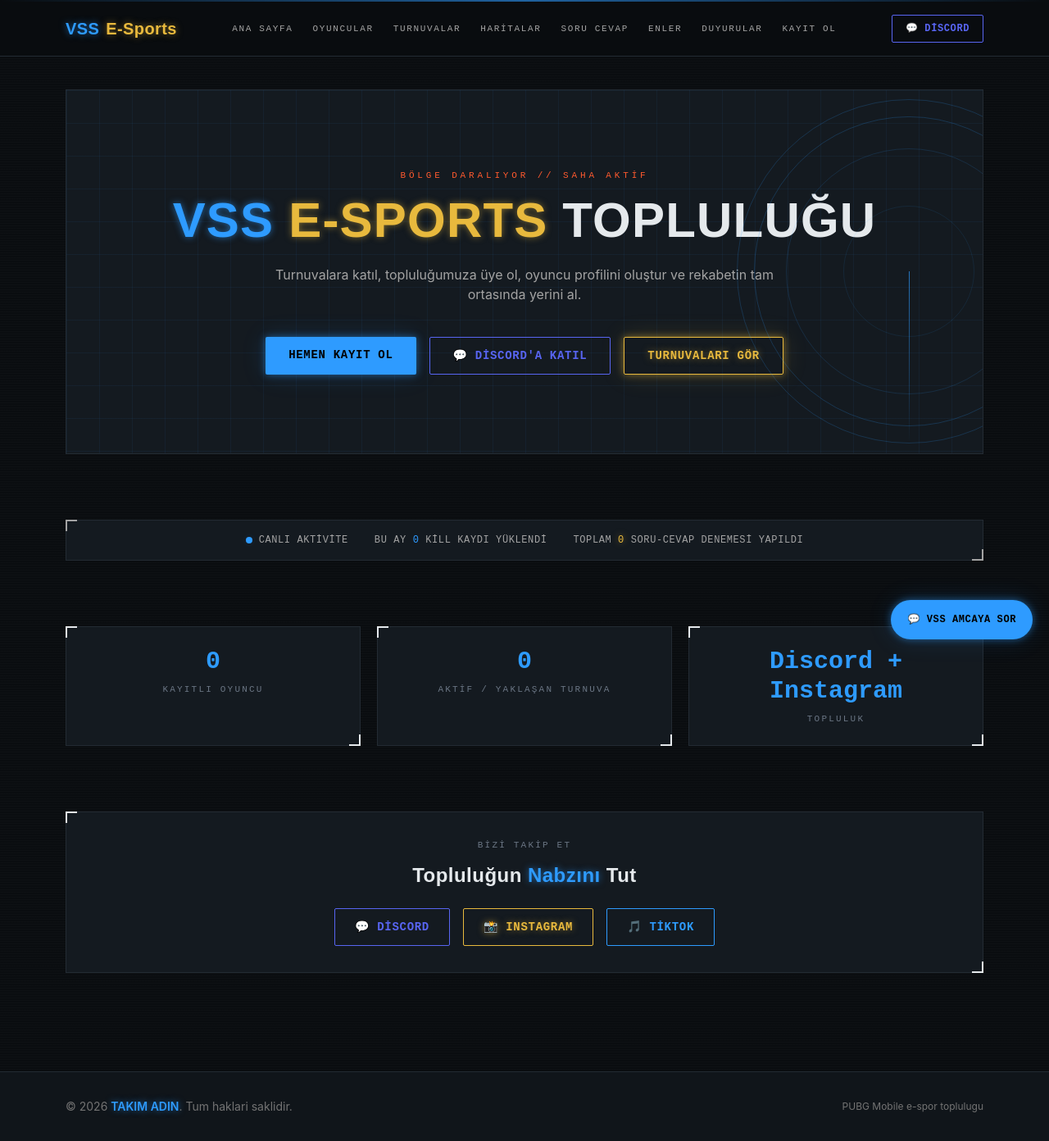
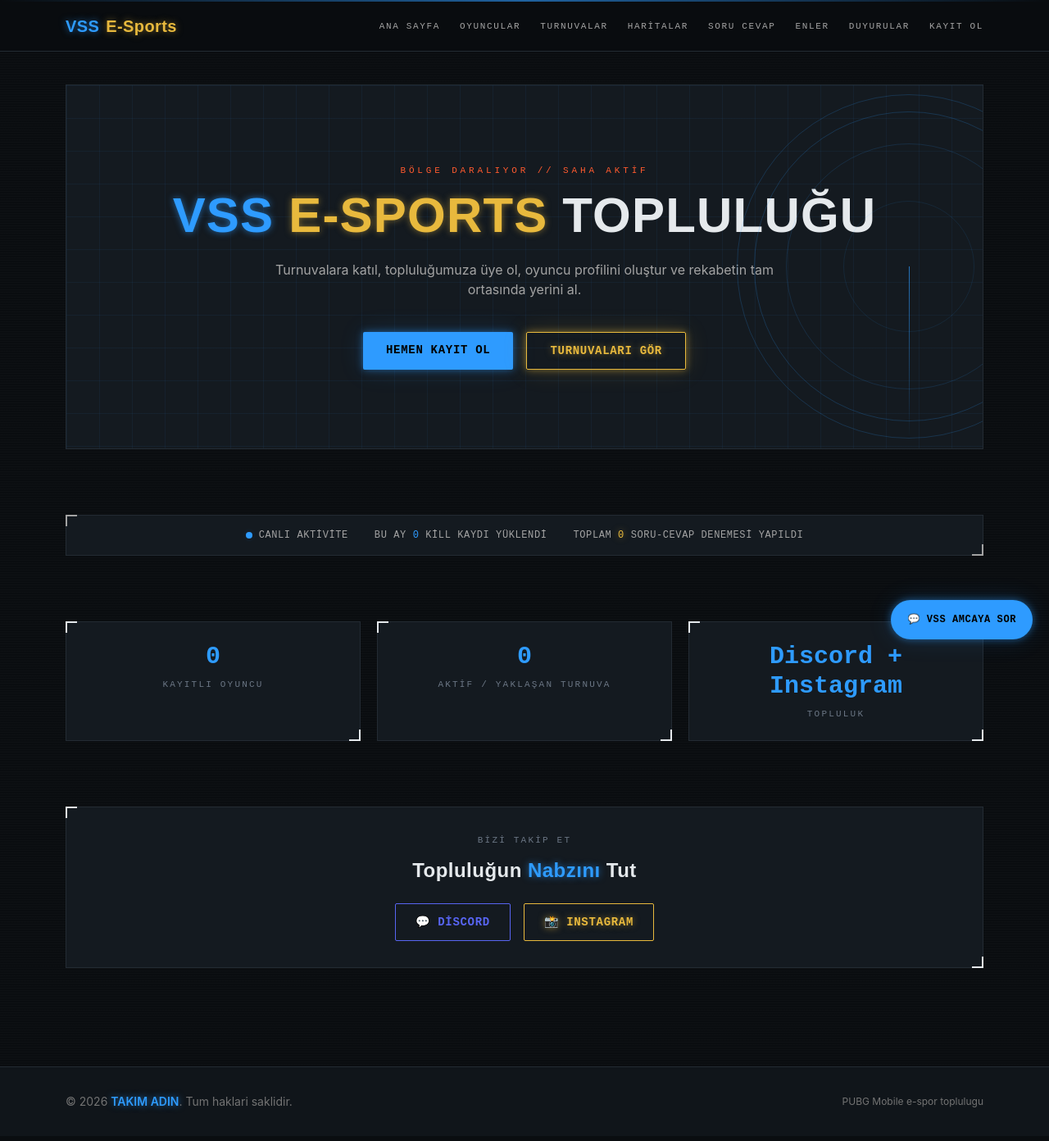
Before and after one commit to vss-espor-site/vss-espor-site, a Next.js app: page / in a window 1280 px wide. Shown: the whole page at 82% size. Built offline with nearby package versions, Linux system fonts and the light colour scheme.

Commit message:
Discord sadece alt bolumde, Instagram eklendi

```diff
--- a/src/app/page.tsx
+++ b/src/app/page.tsx
@@ -53,14 +53,6 @@
           >
             Hemen Kayıt Ol
           </Link>
-          <a
-            href={DISCORD_INVITE}
-            target="_blank"
-            rel="noopener noreferrer"
-            className="rounded-sm border border-[#5865F2] px-7 py-3 font-hud text-sm font-bold uppercase tracking-wider text-[#5865F2] transition hover:scale-105 hover:bg-[#5865F2] hover:text-white"
-          >
-            💬 Discord'a Katıl
-          </a>
           <Link
             href="/tournaments"
             className="rounded-sm border border-neon-yellow px-7 py-3 font-hud text-sm font-bold uppercase tracking-wider gold-text shadow-neonYellow transition hover:scale-105"
@@ -142,20 +134,12 @@
             💬 Discord
           </a>
           <a
-            href="https://instagram.com/DEGISTIR_INSTAGRAM_KULLANICI_ADI"
+            href="https://www.instagram.com/vssespor"
             target="_blank"
             rel="noopener noreferrer"
             className="rounded-sm border border-neon-yellow px-6 py-3 font-hud text-sm font-bold uppercase tracking-wider gold-text transition hover:scale-105"
           >
             📸 Instagram
-          </a>
-          <a
-            href="https://tiktok.com/@DEGISTIR_TIKTOK_KULLANICI_ADI"
-            target="_blank"
-            rel="noopener noreferrer"
-            className="rounded-sm border border-neon-green px-6 py-3 font-hud text-sm font-bold uppercase tracking-wider text-neon-green transition hover:scale-105"
-          >
-            🎵 TikTok
           </a>
         </div>
       </section>
--- a/src/components/Navbar.tsx
+++ b/src/components/Navbar.tsx
@@ -10,8 +10,6 @@
   { href: "/announcements", label: "Duyurular" },
   { href: "/register", label: "Kayıt Ol" },
 ];
-
-const DISCORD_INVITE = "https://discord.gg/rSMqjUGeza";
 
 export default function Navbar() {
   return (
@@ -31,14 +29,6 @@
             </li>
           ))}
         </ul>
-        <a
-          href={DISCORD_INVITE}
-          target="_blank"
-          rel="noopener noreferrer"
-          className="hidden items-center gap-2 rounded-sm border border-[#5865F2] px-4 py-2 font-hud text-xs font-bold uppercase tracking-wider text-[#5865F2] transition hover:scale-105 hover:bg-[#5865F2] hover:text-white md:flex"
-        >
-          💬 Discord
-        </a>
         <Link
           href="/register"
           className="rounded-sm bg-neon-green px-4 py-2 font-hud text-xs font-bold uppercase tracking-wider text-black shadow-neon transition hover:scale-105 md:hidden"
@@ -53,9 +43,6 @@
             {l.label}
           </Link>
         ))}
-        <a href={DISCORD_INVITE} target="_blank" rel="noopener noreferrer" className="whitespace-nowrap text-[#5865F2]">
-          Discord
-        </a>
       </div>
     </header>
   );
```
